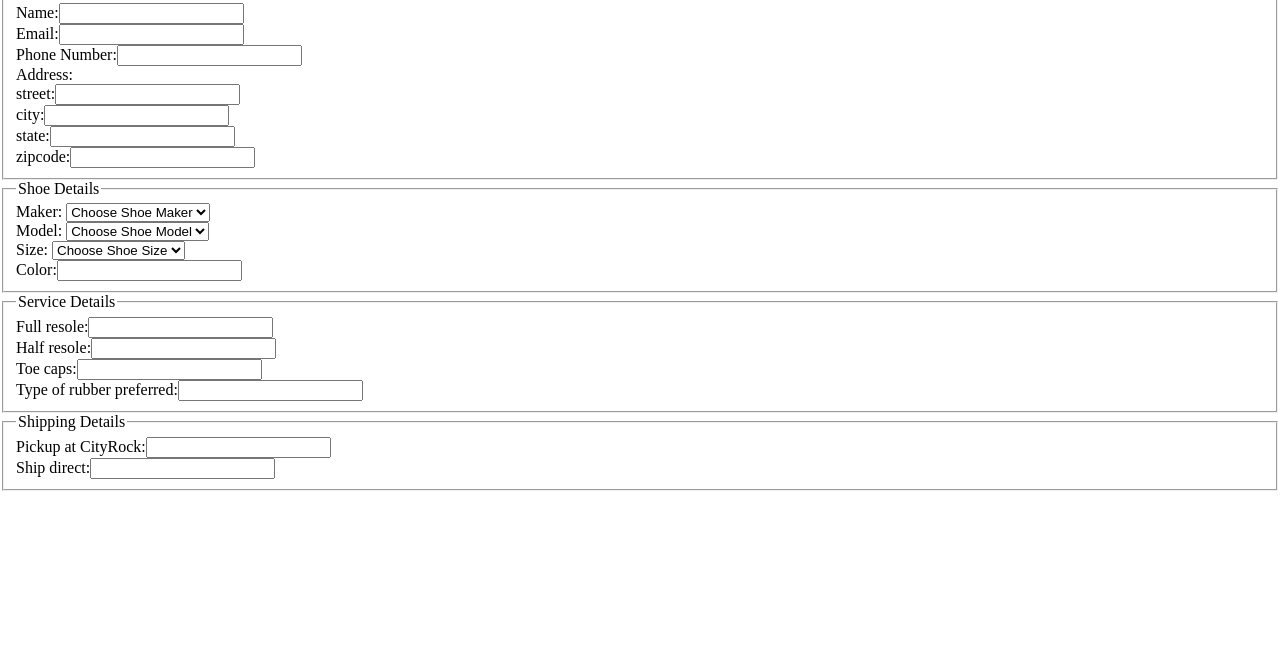
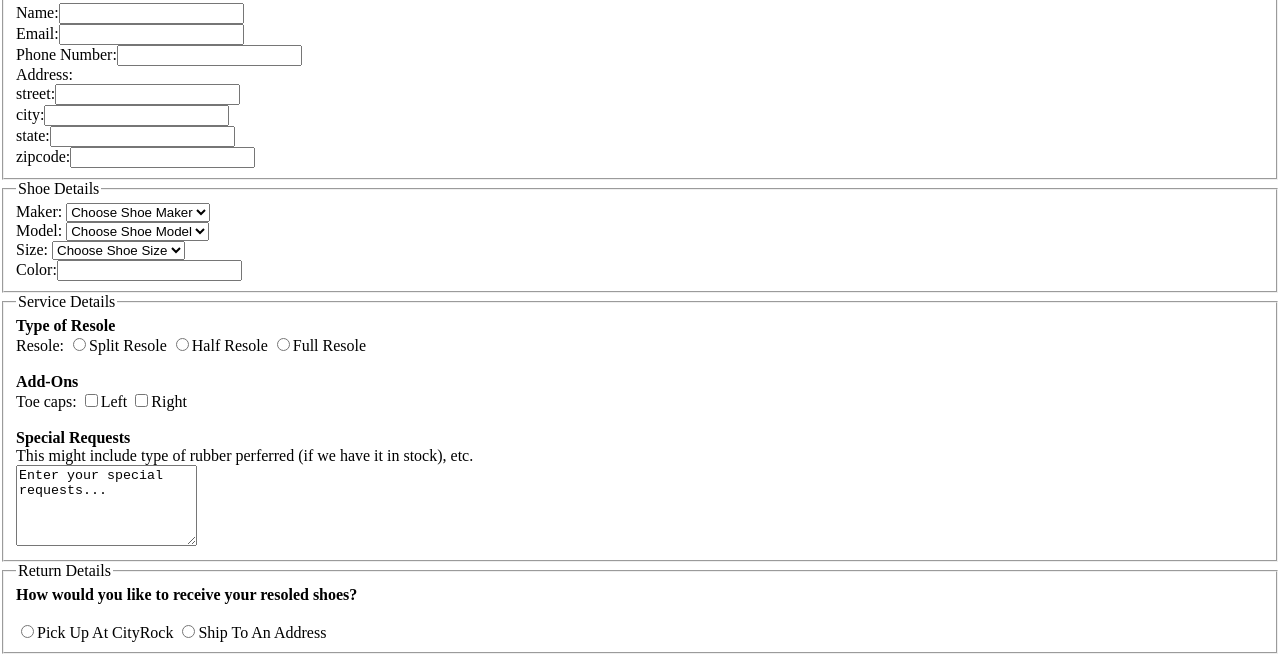
Before and after one commit to Gabba42/redpoint-resole, a plain HTML site: page html/resole-form.html in a window 1280 px wide. Shown: the part 150-804 px from the top of the page. Drawn offline with Linux system fonts and the light colour scheme.

Commit message:
update form to have correct selection types. Add logic in script to populate european sizes

```diff
--- a/html/resole-form.html
+++ b/html/resole-form.html
@@ -54,15 +54,32 @@
             </fieldset>
             <fieldset>
                 <legend>Service Details</legend>
-                <label>Full resole:<input type="text" name="full-resole"/></label><br />
-                <label>Half resole:<input type="text" name="half-resole"/></label><br />
-                <label>Toe caps:<input type="text" name="toe-caps"/></label><br />
-                <label>Type of rubber preferred:<input type="text" name="rubber-preference"/></label><br />
+                <h4>Type of Resole</h4>
+                <label>Resole:
+                    <input type="radio" name="resole-type" value="split"/>Split Resole
+                    <input type="radio" name="resole-type" value="half"/>Half Resole
+                    <input type="radio" name="resole-type" value="full"/>Full Resole
+                </label>
+                <br />
+                <br />
+                <h4>Add-Ons</h4>
+                <label>Toe caps:
+                    <input type="checkbox" name="toecap" value="L-toecap"/>Left
+                    <input type="checkbox" name="toecap" value="R-toecap"/>Right
+                </label>
+                <br />
+                <br />
+                <h4>Special Requests</h4>
+                <p>This might include type of rubber perferred (if we have it in stock), etc.</p>
+                <textarea name="requests" cols="20" rows="5">Enter your special requests...</textarea>
+                <br />
             </fieldset>
             <fieldset>
-                <legend>Shipping Details</legend>
-                <label>Pickup at CityRock:<input type="text" name="pickup"/></label><br />
-                <label>Ship direct:<input type="text" name="ship"/></label><br />
+                <legend>Return Details</legend>
+                <h4>How would you like to receive your resoled shoes?</h4>
+                <br />
+                    <input type="radio" name="return" value="cityrock"/>Pick Up At CityRock
+                    <input type="radio" name="return" value="ship"/>Ship To An Address
             </fieldset>
         </form>
     </body>
--- a/resources/css/index.css
+++ b/resources/css/index.css
@@ -24,6 +24,7 @@ body,
 h1,
 h2,
 h3,
+h4,
 p {
     margin: 0;
 }
--- a/resources/scripts/form-data.js
+++ b/resources/scripts/form-data.js
@@ -33,7 +33,7 @@ const shoeObject = {
         "model": ["Black Drone HV", "Black Drone LV", "Drone HV", "Drone LV", "Mad Monkey 2.0", "Pheonix", "RedLine Strap", "Remora HV", "Remora LV", "Remora Tokyo Edition", "Rover", "Shark 2.0", "Other"]
     },
     "Millet": {
-        "model": ["Easy Up", "Siurana EVO"]
+        "model": ["Easy Up", "Siurana EVO", "Other"]
     },
     "Ocun": {
         "model": ["Built", "Crest LU", "Crest QC", "Diamond", "Havoc", "Jett Crack", "Jett LU", "Jett QC", "Nitro", "Oxi S", "Ozone", "Ozone HV", "Pearl", "Rental", "Strike LU", "Strike QC", "Other"]
@@ -57,7 +57,7 @@ const shoeObject = {
         "model": ["Aerial Plus Mastia", "Aerial Plus Mundaka", "Aerial Plus Iati", "Aerial Plus Tarifa", "Aerial Plus Oasi", "Aerial Plus LV", "Balance Pro RA", "Balance Pro Masai", "Balance Pro Inti", "Balance Pro Tatanka", "Balance Pro Aqua+", "Step Up Tanta", "Other"]
     },
     "Unparallel": {
-        "model": ["Engage", "Engage Lace Up", "Engage VCS", "Engage VCS LV", "Flagship", "Flagship Women LV", "Hold Up Slipper", "Hold Up VCS", "Leopard II", "Lyra", "New TRO Lace", "New TRO VCS", "Regulus", "Regulus LV", "Sirius Lace", "Sirius Lace LV", "TN Pro", "TN Pro LV", "Up Grade", "Up Grade Mocc", "Up Mocc", "Up Lace", "Up Lace LV", "Up Rise Pro", "Up Rise VCS", "Up Rise VCS LV", "Up Rise Zero VCS LV", "Vega", "VIM"]
+        "model": ["Engage", "Engage Lace Up", "Engage VCS", "Engage VCS LV", "Flagship", "Flagship Women LV", "Hold Up Slipper", "Hold Up VCS", "Leopard II", "Lyra", "New TRO Lace", "New TRO VCS", "Regulus", "Regulus LV", "Sirius Lace", "Sirius Lace LV", "TN Pro", "TN Pro LV", "Up Grade", "Up Grade Mocc", "Up Mocc", "Up Lace", "Up Lace LV", "Up Rise Pro", "Up Rise VCS", "Up Rise VCS LV", "Up Rise Zero VCS LV", "Vega", "VIM", "Other"]
     },
     "Other": {
         "model": ["Other"]
@@ -82,15 +82,14 @@ window.onload = function() {
         makerSel.options[makerSel.options.length] = new Option(x,x);
     }
 
-
-    let y = shoeObject.Acopa.model[1];
-
-    console.log(y);
+    const s = sizeObject["European Sizes"].sizes;
+    for (let i = 0; i < s.length; i++) {
+        sizeSel.options[sizeSel.options.length] = new Option(s[i],s[i]);
+    }
 
     makerSel.onchange = function() {
         modelSel.length = 1;
         const y = shoeObject[makerSel.value].model;
-        console.log(y);
         for (let i = 0; i < y.length; i++) {
             modelSel.options[modelSel.options.length] = new Option(y[i],y[i]);
         }
```
